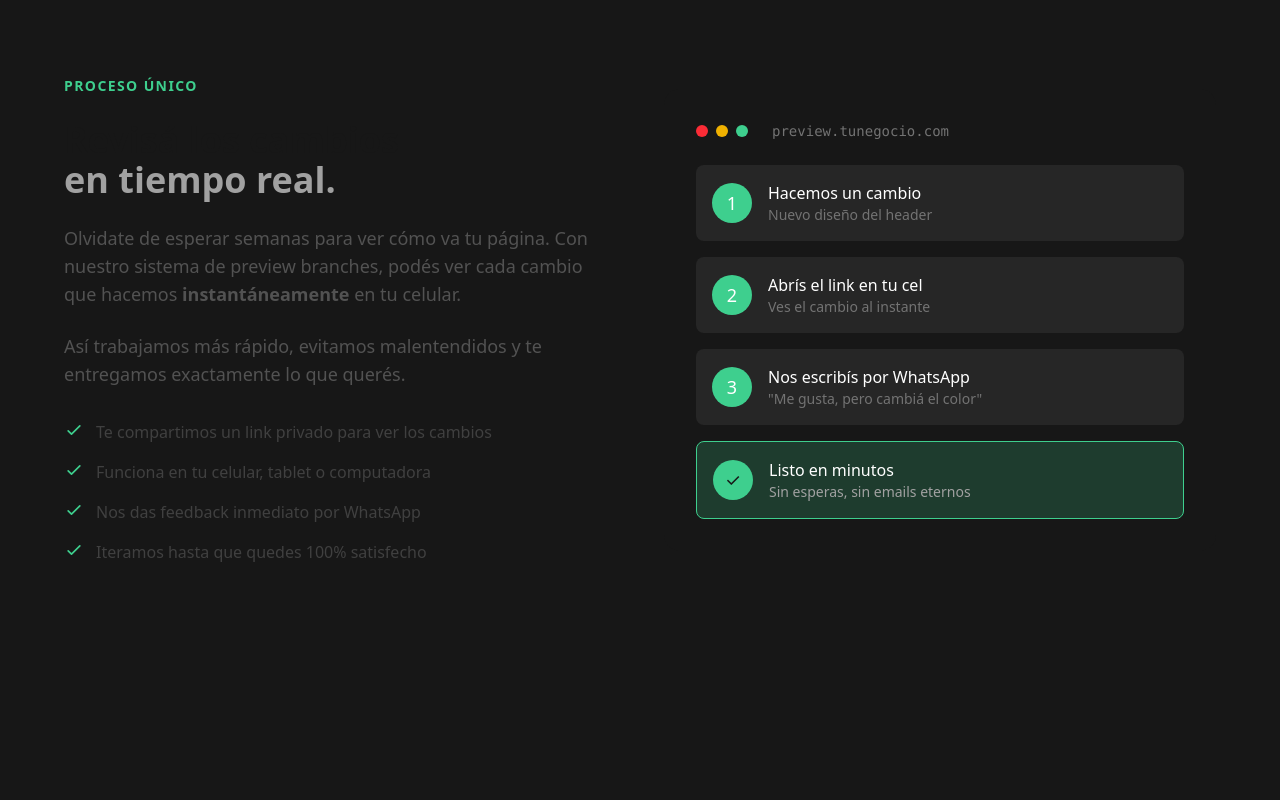
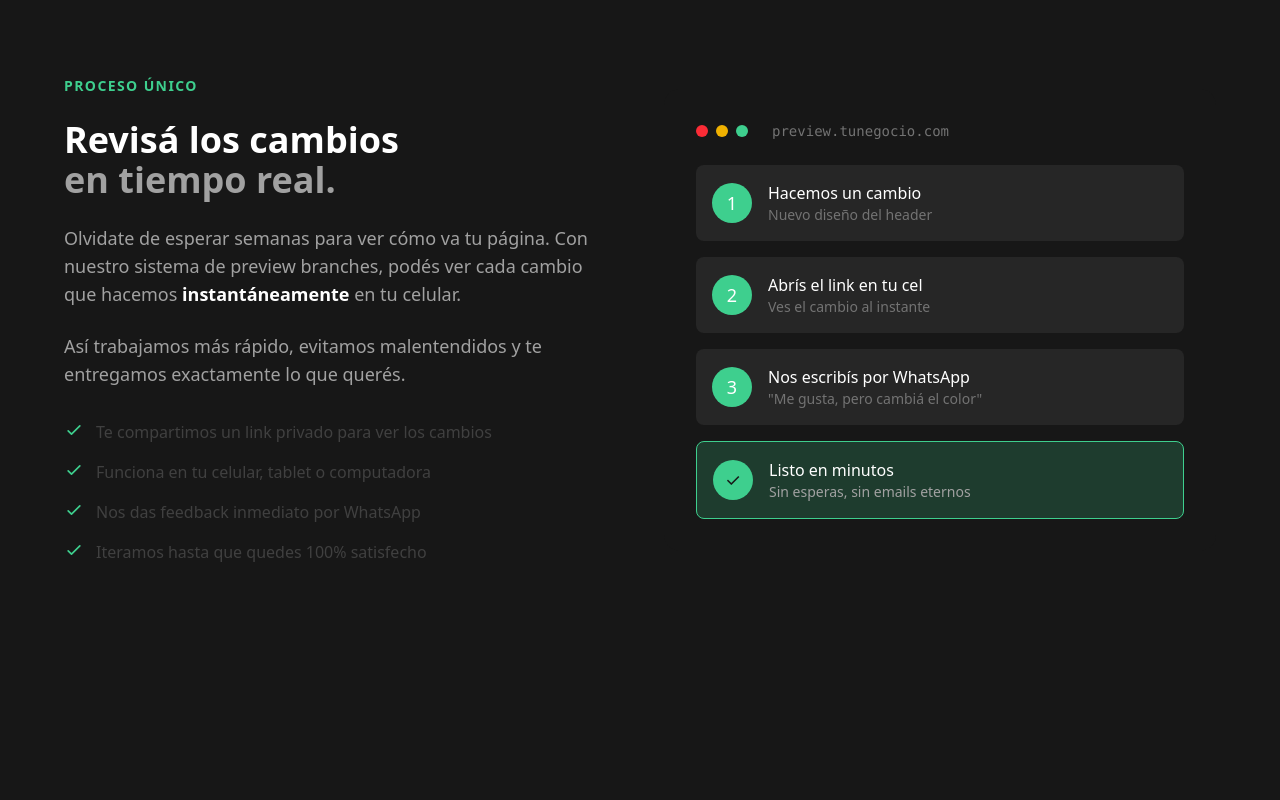
Before and after one commit to fxjorshcr-tech/maxdigitalcr, a Next.js app: page / in a window 1280 px wide. Shown: the part 7440-8240 px from the top of the page. Built offline with nearby package versions, Linux system fonts and the light colour scheme.

Commit message:
fix: Improve text contrast on dark background sections

```diff
--- a/src/app/page.tsx
+++ b/src/app/page.tsx
@@ -437,16 +437,16 @@ export default function Home() {
             <div className="grid grid-cols-1 lg:grid-cols-2 gap-12 items-center">
               <div>
                 <p className="text-sm uppercase tracking-widest mb-6 text-[#3ECF8E] font-bold">Proceso único</p>
-                <h2 className="text-3xl sm:text-4xl font-bold text-neutral-900 mb-6">
+                <h2 className="text-3xl sm:text-4xl font-bold text-white mb-6">
                   Revisá los cambios
                   <br />
                   <span className="text-neutral-400">en tiempo real.</span>
                 </h2>
-                <p className="text-lg text-neutral-600 mb-6">
+                <p className="text-lg text-neutral-400 mb-6">
                   Olvidate de esperar semanas para ver cómo va tu página. Con nuestro sistema de
-                  preview branches, podés ver cada cambio que hacemos <strong>instantáneamente</strong> en tu celular.
+                  preview branches, podés ver cada cambio que hacemos <strong className="text-white">instantáneamente</strong> en tu celular.
                 </p>
-                <p className="text-lg text-neutral-600 mb-8">
+                <p className="text-lg text-neutral-400 mb-8">
                   Así trabajamos más rápido, evitamos malentendidos y te entregamos exactamente lo que querés.
                 </p>
                 <ul className="space-y-4">
@@ -683,10 +683,10 @@ export default function Home() {
           <div className="max-w-6xl mx-auto">
             <div className="text-center mb-16">
               <p className="text-sm uppercase tracking-widest mb-6 text-[#3ECF8E] font-bold">Para Todos</p>
-              <h2 className="text-3xl sm:text-4xl md:text-5xl font-bold leading-tight mb-6 text-neutral-900">
+              <h2 className="text-3xl sm:text-4xl md:text-5xl font-bold leading-tight mb-6 text-white">
                 ¿Para quién es esto?
               </h2>
-              <p className="text-xl max-w-2xl mx-auto text-neutral-600">
+              <p className="text-xl max-w-2xl mx-auto text-neutral-400">
                 Si tenés un negocio y querés crecer, necesitás presencia digital.
               </p>
             </div>
@@ -714,10 +714,10 @@ export default function Home() {
             </div>
 
             <div className="mt-12 text-center">
-              <p className="text-lg text-neutral-600 mb-4">
-                <strong className="text-neutral-900">¿No ves tu industria?</strong> No importa.
+              <p className="text-lg text-neutral-400 mb-4">
+                <strong className="text-white">¿No ves tu industria?</strong> No importa.
               </p>
-              <p className="text-xl font-semibold text-neutral-900">
+              <p className="text-xl font-semibold text-white">
                 Si tenés clientes, necesitás una página web. <span className="text-[#3ECF8E]">Punto.</span>
               </p>
             </div>
```
